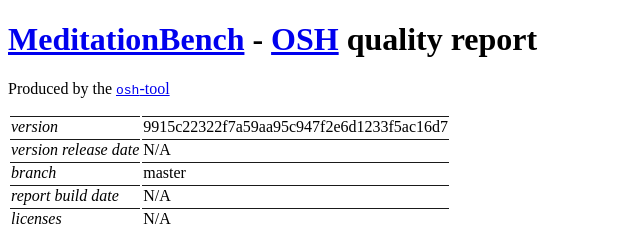
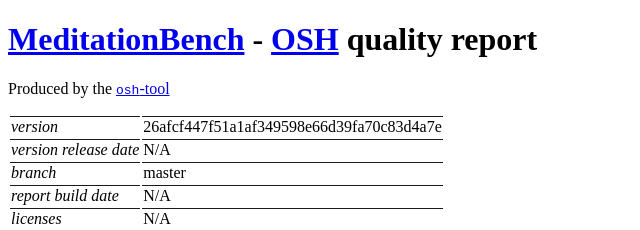
Before and after one commit to hoijui/MeditationBench, a plain HTML site: page osh-report.html in a window 1280 px wide. Shown: the top 230 px of the page, 0-640 px from the left. Drawn offline with Linux system fonts and the light colour scheme.

Commit message:
deploy: 26afcf447f51a1af349598e66d39fa70c83d4a7e

```diff
--- a/osh-report.html
+++ b/osh-report.html
@@ -32,7 +32,7 @@
 <tbody>
 <tr class="odd">
 <td><em>version</em></td>
-<td>9915c22322f7a59aa95c947f2e6d1233f5ac16d7</td>
+<td>26afcf447f51a1af349598e66d39fa70c83d4a7e</td>
 </tr>
 <tr class="even">
 <td><em>version release date</em></td>
```
Also changed, not shown: 2 other files.
